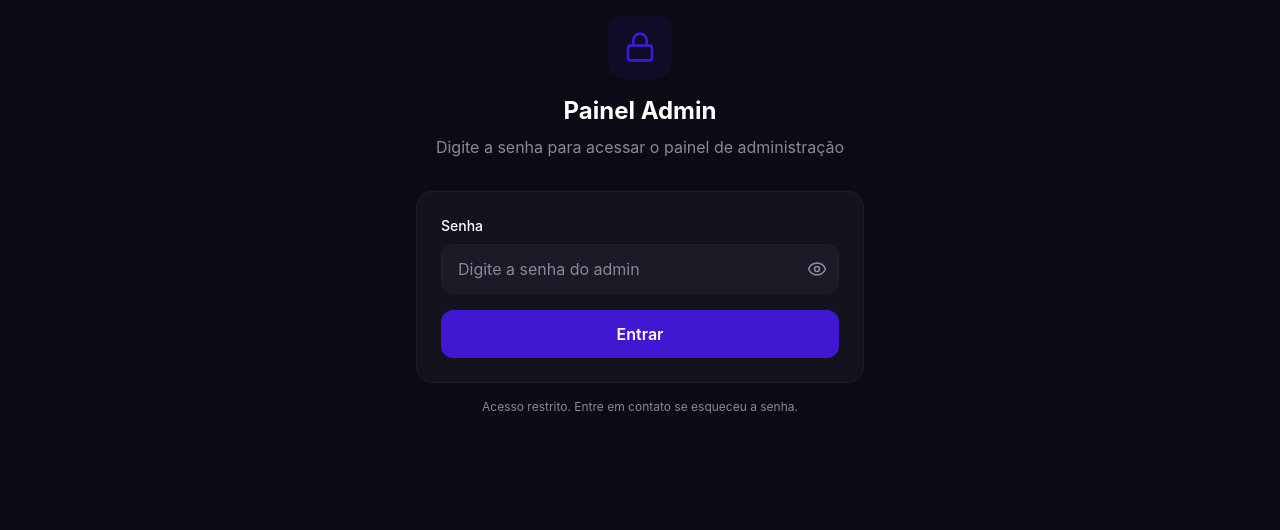
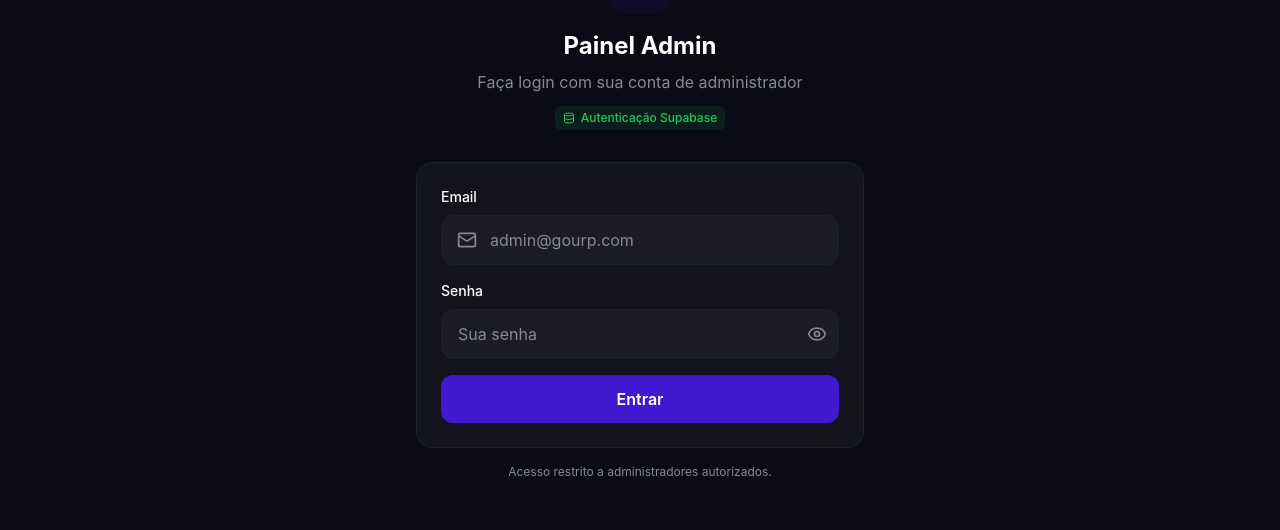
Before and after one commit to contamickey01-lang/lojagouuu, a Next.js app: page /admin in a window 1280 px wide. Shown: the part 170-700 px from the top of the page. Built offline with nearby package versions, Linux system fonts and the light colour scheme; no server answers; the database is empty.

Commit message:
feat: Painel Admin completo com CRUD de produtos

```diff
--- a/src/app/admin/page.tsx
+++ b/src/app/admin/page.tsx
@@ -2,21 +2,34 @@
 
 import { useState } from "react";
 import { useRouter } from "next/navigation";
-import { Lock, Eye, EyeOff, AlertCircle } from "lucide-react";
+import { Lock, Eye, EyeOff, AlertCircle, Mail, Database } from "lucide-react";
 import { useAdmin } from "@/components/admin/admin-provider";
+import { supabase } from "@/lib/supabase";
 
 export default function AdminLoginPage() {
+    const [email, setEmail] = useState("");
     const [password, setPassword] = useState("");
     const [showPassword, setShowPassword] = useState(false);
     const [error, setError] = useState("");
     const [isLoading, setIsLoading] = useState(false);
-    const { login, isAuthenticated } = useAdmin();
+    const { login, isAuthenticated, isLoading: authLoading } = useAdmin();
     const router = useRouter();
 
+    const isUsingSupabase = !!supabase;
+
     // Se já está autenticado, redirecionar para o dashboard
-    if (isAuthenticated) {
+    if (isAuthenticated && !authLoading) {
         router.push("/admin/dashboard");
         return null;
+    }
+
+    // Mostrar loading enquanto verifica sessão
+    if (authLoading) {
+        return (
+            <div className="min-h-[80vh] flex items-center justify-center">
+                <div className="w-8 h-8 border-4 border-primary border-t-transparent rounded-full animate-spin" />
+            </div>
+        );
     }
 
     const handleSubmit = async (e: React.FormEvent) => {
@@ -24,13 +37,12 @@ export default function AdminLoginPage() {
         setError("");
         setIsLoading(true);
 
-        // Simular delay de verificação
-        await new Promise((resolve) => setTimeout(resolve, 500));
+        const result = await login(email || "admin", password);
 
-        if (login(password)) {
+        if (result.success) {
             router.push("/admin/dashboard");
         } else {
-            setError("Senha incorreta. Tente novamente.");
+            setError(result.error || "Erro ao fazer login.");
             setIsLoading(false);
         }
     };
@@ -44,8 +56,18 @@ export default function AdminLoginPage() {
                     </div>
                     <h1 className="text-2xl font-bold text-foreground">Painel Admin</h1>
                     <p className="text-muted-foreground mt-2">
-                        Digite a senha para acessar o painel de administração
+                        {isUsingSupabase
+                            ? "Faça login com sua conta de administrador"
+                            : "Digite a senha para acessar o painel"
+                        }
                     </p>
+                    <div className={`inline-flex items-center gap-1.5 mt-3 px-2 py-1 rounded-md text-xs font-medium ${isUsingSupabase
+                            ? "bg-success/10 text-success"
+                            : "bg-yellow-500/10 text-yellow-500"
+                        }`}>
+                        <Database className="w-3 h-3" />
+                        {isUsingSupabase ? "Autenticação Supabase" : "Modo local"}
+                    </div>
                 </div>
 
                 <form
@@ -56,6 +78,30 @@ export default function AdminLoginPage() {
                         <div className="flex items-center gap-2 p-3 rounded-lg bg-destructive/10 border border-destructive/20 text-destructive text-sm">
                             <AlertCircle className="w-4 h-4 flex-shrink-0" />
                             {error}
+                        </div>
+                    )}
+
+                    {/* Email - só mostra se usar Supabase */}
+                    {isUsingSupabase && (
+                        <div className="space-y-2">
+                            <label
+                                htmlFor="email"
+                                className="block text-sm font-medium text-foreground"
+                            >
+                                Email
+                            </label>
+                            <div className="relative">
+                                <Mail className="absolute left-4 top-1/2 -translate-y-1/2 w-5 h-5 text-muted-foreground" />
+                                <input
+                                    id="email"
+                                    type="email"
+                                    value={email}
+                                    onChange={(e) => setEmail(e.target.value)}
+                                    placeholder="admin@gourp.com"
+                                    className="w-full px-4 py-3 pl-12 rounded-xl bg-secondary border border-border text-foreground placeholder:text-muted-foreground focus:outline-none focus:ring-2 focus:ring-primary focus:border-transparent"
+                                    required
+                                />
+                            </div>
                         </div>
                     )}
 
@@ -72,7 +118,7 @@ export default function AdminLoginPage() {
                                 type={showPassword ? "text" : "password"}
                                 value={password}
                                 onChange={(e) => setPassword(e.target.value)}
-                                placeholder="Digite a senha do admin"
+                                placeholder={isUsingSupabase ? "Sua senha" : "Senha do admin"}
                                 className="w-full px-4 py-3 pr-12 rounded-xl bg-secondary border border-border text-foreground placeholder:text-muted-foreground focus:outline-none focus:ring-2 focus:ring-primary focus:border-transparent"
                                 required
                             />
@@ -95,12 +141,12 @@ export default function AdminLoginPage() {
                         disabled={isLoading}
                         className="w-full py-3 rounded-xl bg-primary hover:bg-primary-hover text-white font-semibold transition-colors disabled:opacity-50 disabled:cursor-not-allowed"
                     >
-                        {isLoading ? "Verificando..." : "Entrar"}
+                        {isLoading ? "Entrando..." : "Entrar"}
                     </button>
                 </form>
 
                 <p className="text-center text-xs text-muted-foreground mt-4">
-                    Acesso restrito. Entre em contato se esqueceu a senha.
+                    Acesso restrito a administradores autorizados.
                 </p>
             </div>
         </div>
--- a/src/components/admin/admin-provider.tsx
+++ b/src/components/admin/admin-provider.tsx
@@ -1,26 +1,58 @@
 "use client";
 
 import React, { createContext, useContext, useState, useEffect, ReactNode } from "react";
+import { supabase } from "@/lib/supabase";
+import { User } from "@supabase/supabase-js";
 
 interface AdminContextType {
     isAuthenticated: boolean;
-    login: (password: string) => boolean;
-    logout: () => void;
+    isLoading: boolean;
+    user: User | null;
+    login: (email: string, password: string) => Promise<{ success: boolean; error?: string }>;
+    logout: () => Promise<void>;
 }
 
 const AdminContext = createContext<AdminContextType | undefined>(undefined);
 
-// Senha do admin - em produção, isso deve vir de variáveis de ambiente
-const ADMIN_PASSWORD = "gourp2024";
+// Email do admin autorizado (você pode adicionar mais)
+const ADMIN_EMAILS = ["admin@gourp.com", "gou@gourp.com"];
+
+// Senha fixa para fallback quando não usar Supabase
+const FALLBACK_PASSWORD = "gourp2024";
 
 export function AdminProvider({ children }: { children: ReactNode }) {
     const [isAuthenticated, setIsAuthenticated] = useState(false);
+    const [isLoading, setIsLoading] = useState(true);
+    const [user, setUser] = useState<User | null>(null);
 
-    // Verificar se já está logado ao carregar
+    // Verificar sessão ao carregar
     useEffect(() => {
+        const checkSession = async () => {
+            // Se Supabase está configurado
+            if (supabase) {
+                const { data: { session } } = await supabase.auth.getSession();
+                if (session?.user && ADMIN_EMAILS.includes(session.user.email || "")) {
+                    setUser(session.user);
+                    setIsAuthenticated(true);
+                }
+
+                // Escutar mudanças de auth
+                const { data: { subscription } } = supabase.auth.onAuthStateChange((_event, session) => {
+                    if (session?.user && ADMIN_EMAILS.includes(session.user.email || "")) {
+                        setUser(session.user);
+                        setIsAuthenticated(true);
+                    } else {
+                        setUser(null);
+                        setIsAuthenticated(false);
+                    }
+                });
+
+                setIsLoading(false);
+                return () => subscription.unsubscribe();
+            } else {
+                // Fallback: verificar localStorage
                 const adminSession = localStorage.getItem("gourp-admin-session");
                 if (adminSession) {
-            // Verifica se a sessão ainda é válida (24 horas)
                     const sessionData = JSON.parse(adminSession);
                     const now = Date.now();
                     if (now - sessionData.timestamp < 24 * 60 * 60 * 1000) {
@@ -29,27 +61,58 @@ export function AdminProvider({ children }: { children: ReactNode }) {
                         localStorage.removeItem("gourp-admin-session");
                     }
                 }
+                setIsLoading(false);
+            }
+        };
+
+        checkSession();
     }, []);
 
-    const login = (password: string): boolean => {
-        if (password === ADMIN_PASSWORD) {
+    const login = async (email: string, password: string): Promise<{ success: boolean; error?: string }> => {
+        // Se Supabase está configurado
+        if (supabase) {
+            const { data, error } = await supabase.auth.signInWithPassword({
+                email,
+                password,
+            });
+
+            if (error) {
+                return { success: false, error: error.message };
+            }
+
+            if (!ADMIN_EMAILS.includes(data.user?.email || "")) {
+                await supabase.auth.signOut();
+                return { success: false, error: "Este email não tem permissão de admin." };
+            }
+
+            setUser(data.user);
+            setIsAuthenticated(true);
+            return { success: true };
+        } else {
+            // Fallback: senha fixa
+            if (password === FALLBACK_PASSWORD) {
                 setIsAuthenticated(true);
                 localStorage.setItem(
                     "gourp-admin-session",
                     JSON.stringify({ timestamp: Date.now() })
                 );
-            return true;
+                return { success: true };
             }
-        return false;
+            return { success: false, error: "Senha incorreta." };
+        }
     };
 
-    const logout = () => {
+    const logout = async () => {
+        if (supabase) {
+            await supabase.auth.signOut();
+        }
+        setUser(null);
         setIsAuthenticated(false);
         localStorage.removeItem("gourp-admin-session");
     };
 
     return (
-        <AdminContext.Provider value={{ isAuthenticated, login, logout }}>
+        <AdminContext.Provider value={{ isAuthenticated, isLoading, user, login, logout }}>
             {children}
         </AdminContext.Provider>
     );
```
Lines whose indentation alone changed are shown as unchanged.
